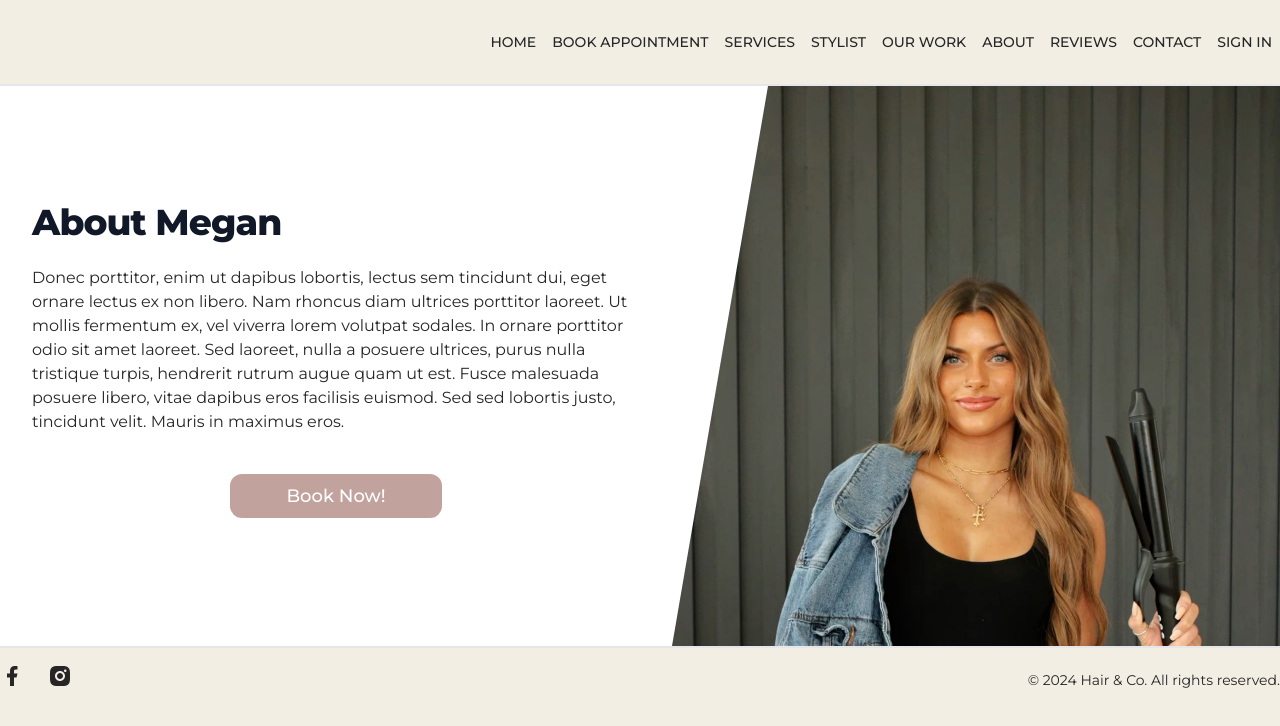
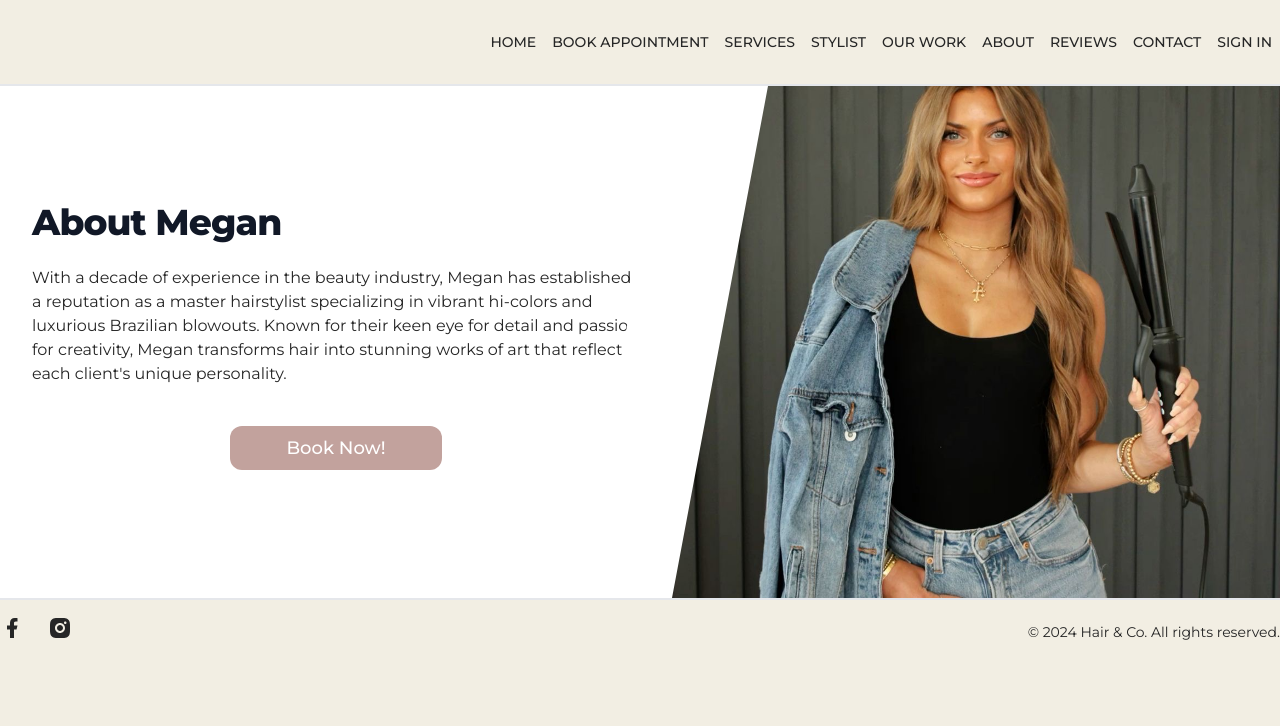
Before and after one commit to Mtduffey36/hair-and-co, a React (Vite) app in the folder client/: page /megan in a window 1280 px wide. Shown: the top 726 px of the page. Built offline with nearby package versions, Linux system fonts and the light colour scheme.

Commit message:
routed book now button and placed bios for stylist

```diff
--- a/client/src/Pages/KaylaPortfolio.jsx
+++ b/client/src/Pages/KaylaPortfolio.jsx
@@ -1,6 +1,12 @@
-// import { } from " "
+import React from "react";
+import { useNavigate } from "react-router-dom";
 
 const KaylaPortfolio = () => {
+  const navigate = useNavigate();
+
+  const handleBookingClick = () => {
+      navigate("/booking")
+  }
   return (
     <>
       <div id="about" className="relative bg-white overflow-hidden">
@@ -25,19 +31,14 @@ const KaylaPortfolio = () => {
                 </h2>
 
                 <p>
-                  Donec porttitor, enim ut dapibus lobortis, lectus sem
-                  tincidunt dui, eget ornare lectus ex non libero. Nam rhoncus
-                  diam ultrices porttitor laoreet. Ut mollis fermentum ex, vel
-                  viverra lorem volutpat sodales. In ornare porttitor odio sit
-                  amet laoreet. Sed laoreet, nulla a posuere ultrices, purus
-                  nulla tristique turpis, hendrerit rutrum augue quam ut est.
-                  Fusce malesuada posuere libero, vitae dapibus eros facilisis
-                  euismod. Sed sed lobortis justo, ut tincidunt velit. Mauris in
-                  maximus eros.
+                She is dedicated to pushing the boundaries of color, expertly blending shades to
+                create eye-catching, multidimensional looks. Whether you're seeking a bold new hue
+                or a subtle balayage, she uses high-quality products and innovative techniques to
+                ensure your color lasts while maintaining the health of your hair.
                 </p>
                 <div className="max-w-xs text-lg text-center mx-auto">
                   <br />
-                  <button
+                  <button onClick={handleBookingClick}
                     className="rounded-xl bg-rosy-brown py-2 mt-3
                         px-14 font-Montserrat font-medium text-white hover:bg-gray-500"
                   >
@@ -52,8 +53,7 @@ const KaylaPortfolio = () => {
         <div className="lg:absolute lg:inset-y-0 lg:right-0 lg:w-1/2">
           <img
             className="h-56 w-full object-cover object-top sm:h-72 md:h-96 lg:w-full lg:h-full"
-            src="src\assets\Stylist3.jpg"
-            alt=""
+            src="src\assets\Stylist3.jpg" alt="Stylist3"
           />
         </div>
       </div>
--- a/client/src/Pages/MalloryPortfolio.jsx
+++ b/client/src/Pages/MalloryPortfolio.jsx
@@ -1,6 +1,12 @@
-// import { } from " "
+import React from "react";
+import { useNavigate } from "react-router-dom";
 
 const MalloryPortfolio = () => {
+  const navigate = useNavigate();
+
+  const handleBookingClick = () => {
+      navigate("/booking")
+  }
   return (
     <>
       <div id="about" className="relative bg-white overflow-hidden">
@@ -25,19 +31,17 @@ const MalloryPortfolio = () => {
                 </h2>
 
                 <p>
-                  Donec porttitor, enim ut dapibus lobortis, lectus sem
-                  tincidunt dui, eget ornare lectus ex non libero. Nam rhoncus
-                  diam ultrices porttitor laoreet. Ut mollis fermentum ex, vel
-                  viverra lorem volutpat sodales. In ornare porttitor odio sit
-                  amet laoreet. Sed laoreet, nulla a posuere ultrices, purus
-                  nulla tristique turpis, hendrerit rutrum augue quam ut est.
-                  Fusce malesuada posuere libero, vitae dapibus eros facilisis
-                  euismod. Sed sed lobortis justo, ut tincidunt velit. Mauris in
-                  maximus eros.
+                She specializes in a wide range of haircutting techniques,
+                from classic bobs to edgy pixie cuts and everything in between.
+                With a keen eye for shape and proportion, She tailors each cut to suit the client's
+                face shape, hair texture, and personal style.
+                Whether you're looking for a dramatic change or a subtle refresh,
+                Mallory ensures that every haircut is executed with precision and artistry.
+
                 </p>
                 <div className="max-w-xs text-lg text-center mx-auto">
                   <br />
-                  <button
+                  <button onClick={handleBookingClick}
                     className="rounded-xl bg-rosy-brown py-2 mt-3
                         px-14 font-Montserrat font-medium text-white hover:bg-gray-500"
                   >
@@ -51,9 +55,8 @@ const MalloryPortfolio = () => {
         </div>
         <div className="lg:absolute lg:inset-y-0 lg:right-0 lg:w-1/2">
           <img
-            className="h-56 w-full object-cover object-top sm:h-72 md:h-96 lg:w-full lg:h-full"
-            src="src\assets\Stylist2.jpg"
-            alt=""
+            className="h-56 w-full object-cover object- sm:h-72 md:h-96 lg:w-full lg:h-full"
+            src="src\assets\Stylist2.jpg" alt="Stylist2"
           />
         </div>
       </div>
--- a/client/src/Pages/MeganPortfolio.jsx
+++ b/client/src/Pages/MeganPortfolio.jsx
@@ -1,6 +1,13 @@
 import React from "react";
+import { useNavigate } from "react-router-dom";
 
 const MeganPortfolio = () => {
+  const navigate = useNavigate();
+
+  const handleBookingClick = () => {
+      navigate("/booking")
+  }
+
   return (
     <>
       <div id="about" className="relative bg-white overflow-hidden">
@@ -23,21 +30,17 @@ const MeganPortfolio = () => {
                 <h2 className="my-6 text-2xl tracking-tight font-extrabold text-gray-900 sm:text-3xl md:text-4xl">
                   About Megan
                 </h2>
-
                 <p>
-                  Donec porttitor, enim ut dapibus lobortis, lectus sem
-                  tincidunt dui, eget ornare lectus ex non libero. Nam rhoncus
-                  diam ultrices porttitor laoreet. Ut mollis fermentum ex, vel
-                  viverra lorem volutpat sodales. In ornare porttitor odio sit
-                  amet laoreet. Sed laoreet, nulla a posuere ultrices, purus
-                  nulla tristique turpis, hendrerit rutrum augue quam ut est.
-                  Fusce malesuada posuere libero, vitae dapibus eros facilisis
-                  euismod. Sed sed lobortis justo, ut tincidunt velit. Mauris in
-                  maximus eros.
+                With a decade of experience in the beauty industry, Megan has established a
+                reputation as a master hairstylist specializing in vibrant
+                hi-colors and luxurious Brazilian blowouts.
+                Known for their keen eye for detail and passion for creativity,
+                Megan transforms hair into stunning works of art that reflect each
+                client's unique personality.
                 </p>
                 <div className="max-w-xs text-lg text-center mx-auto">
                   <br />
-                  <button
+                  <button onClick={handleBookingClick}
                     className="rounded-xl bg-rosy-brown py-2 mt-3
                         px-14 font-Montserrat font-medium text-white hover:bg-gray-500"
                   >
@@ -51,9 +54,8 @@ const MeganPortfolio = () => {
         </div>
         <div className="lg:absolute lg:inset-y-0 lg:right-0 lg:w-1/2">
           <img
-            className="h-56 w-full object-cover object-top sm:h-72 md:h-96 lg:w-full lg:h-full"
-            src="src\assets\Stylist1.jpg"
-            alt=""
+            className="h-56 w-full object-cover object- sm:h-72 md:h-96 lg:w-full lg:h-full"
+            src="src\assets\Stylist1.jpg" alt="Stylist1"
           />
         </div>
       </div>
```
